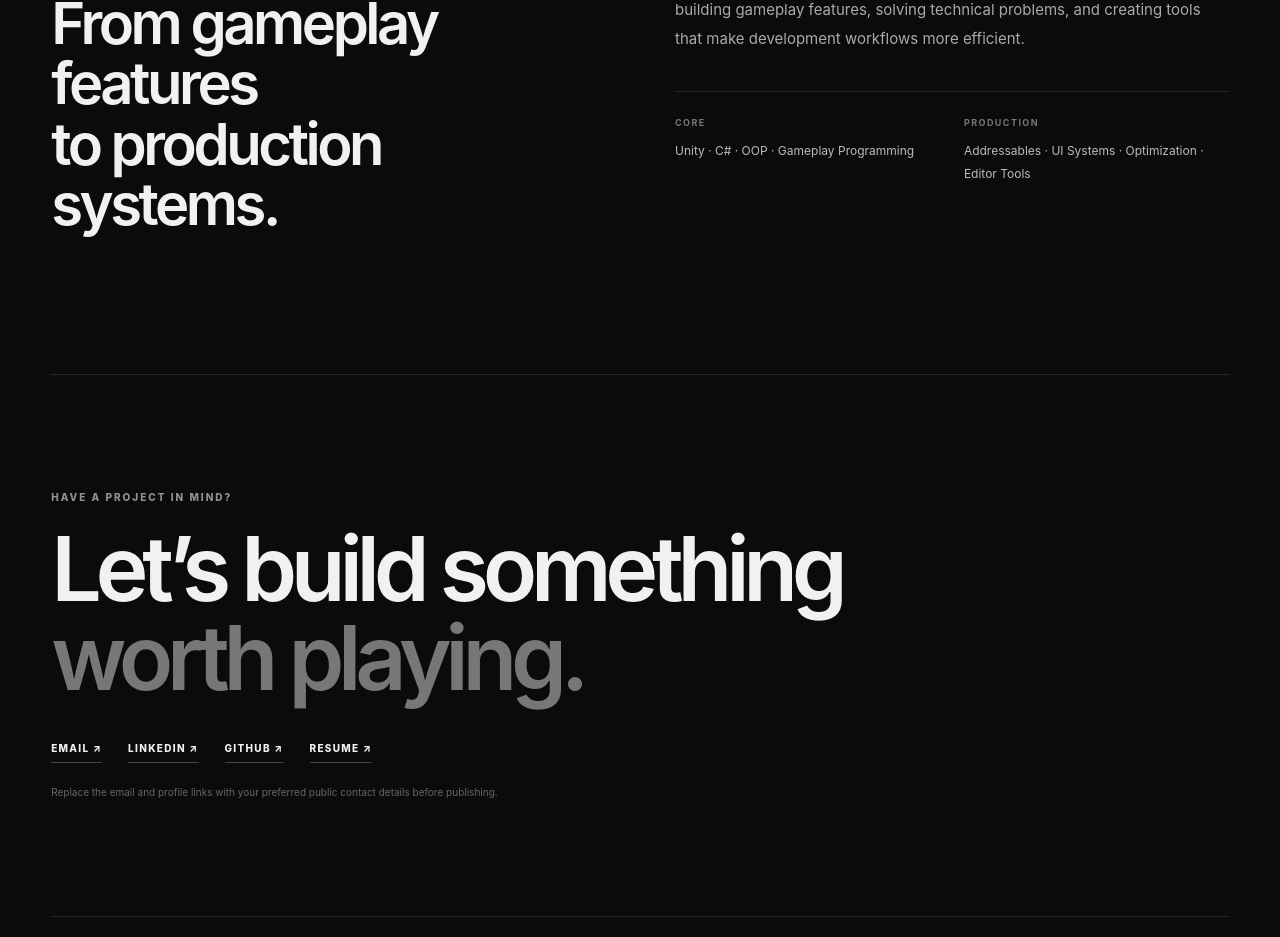
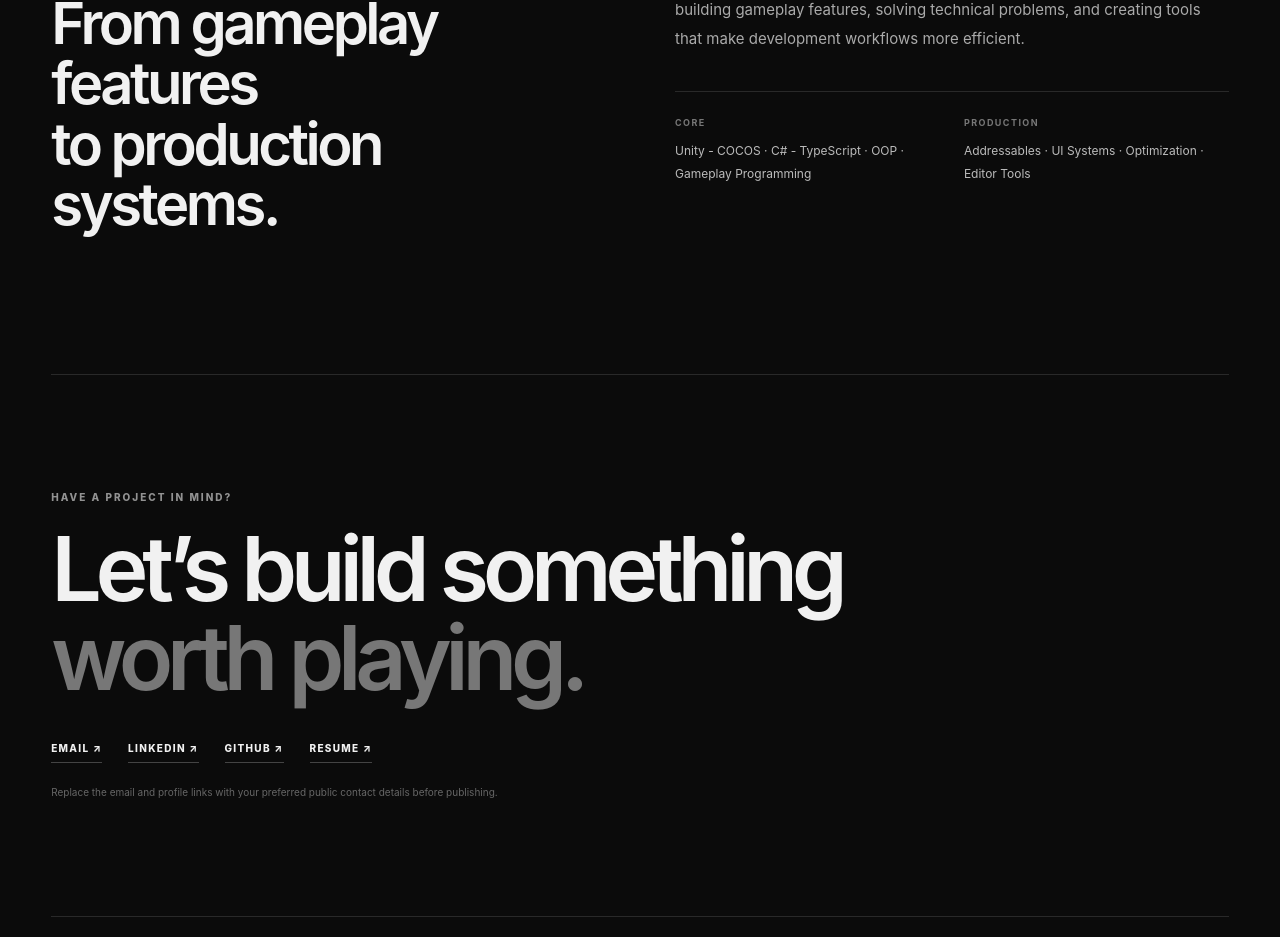
Before and after one commit to VuongThanhAn/vuong-thanh-an-Dev-portfolio, a plain HTML site: page index.html in a window 1280 px wide. Shown: the part 5997-6934 px from the top of the page. Drawn offline with Linux system fonts and the light colour scheme.

Commit message:
feat(dev): update

```diff
--- a/index.html
+++ b/index.html
@@ -217,7 +217,7 @@
 
     <section id="about" class="section-shell about-section">
       <div><p class="eyebrow">A LITTLE ABOUT ME</p><h2>From gameplay features<br />to production systems.</h2></div>
-      <div class="about-copy"><p>I’m a Unity game developer working across 2D and 3D projects. I enjoy building gameplay features, solving technical problems, and creating tools that make development workflows more efficient.</p><div class="skill-groups"><div><h3>CORE</h3><p>Unity · C# · OOP · Gameplay Programming</p></div><div><h3>PRODUCTION</h3><p>Addressables · UI Systems · Optimization · Editor Tools</p></div></div></div>
+      <div class="about-copy"><p>I’m a Unity game developer working across 2D and 3D projects. I enjoy building gameplay features, solving technical problems, and creating tools that make development workflows more efficient.</p><div class="skill-groups"><div><h3>CORE</h3><p>Unity - COCOS · C# - TypeScript · OOP · Gameplay Programming</p></div><div><h3>PRODUCTION</h3><p>Addressables · UI Systems · Optimization · Editor Tools</p></div></div></div>
     </section>
 
     <section id="contact" class="section-shell contact-section"><p class="eyebrow">HAVE A PROJECT IN MIND?</p><h2>Let’s build something<br /><span>worth playing.</span></h2><div class="contact-links"><a href="mailto:thanhanforjob@gmail.com">EMAIL ↗</a><a href="https://www.linkedin.com/in/an-vuong-a78542160" target="_blank" rel="noopener noreferrer">LINKEDIN ↗</a><a href="https://github.com/VuongThanhAn" target="_blank" rel="noopener noreferrer">GITHUB ↗</a><a href="https://vuongthanhan.github.io/vuong-thanh-an-cv/" target="_blank" rel="noopener noreferrer">RESUME ↗</a></div><p class="contact-note">Replace the email and profile links with your preferred public contact details before publishing.</p></section>
```
